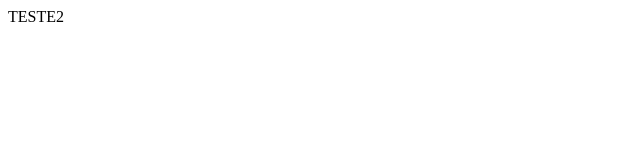
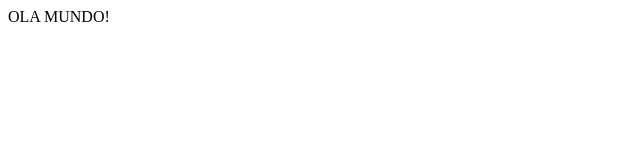
Before and after one commit to tiagoventurini/Single_Page, a plain HTML site: page index.html in a window 1280 px wide. Shown: the full height of the page, 0-640 px from the left. Drawn offline with Linux system fonts and the light colour scheme.

Commit message:
Novo teste

```diff
--- a/index.html
+++ b/index.html
@@ -9,6 +9,6 @@
 
 </head>
 <body>
-    TESTE2
+    OLA MUNDO!
 </body>
 </html>
```
